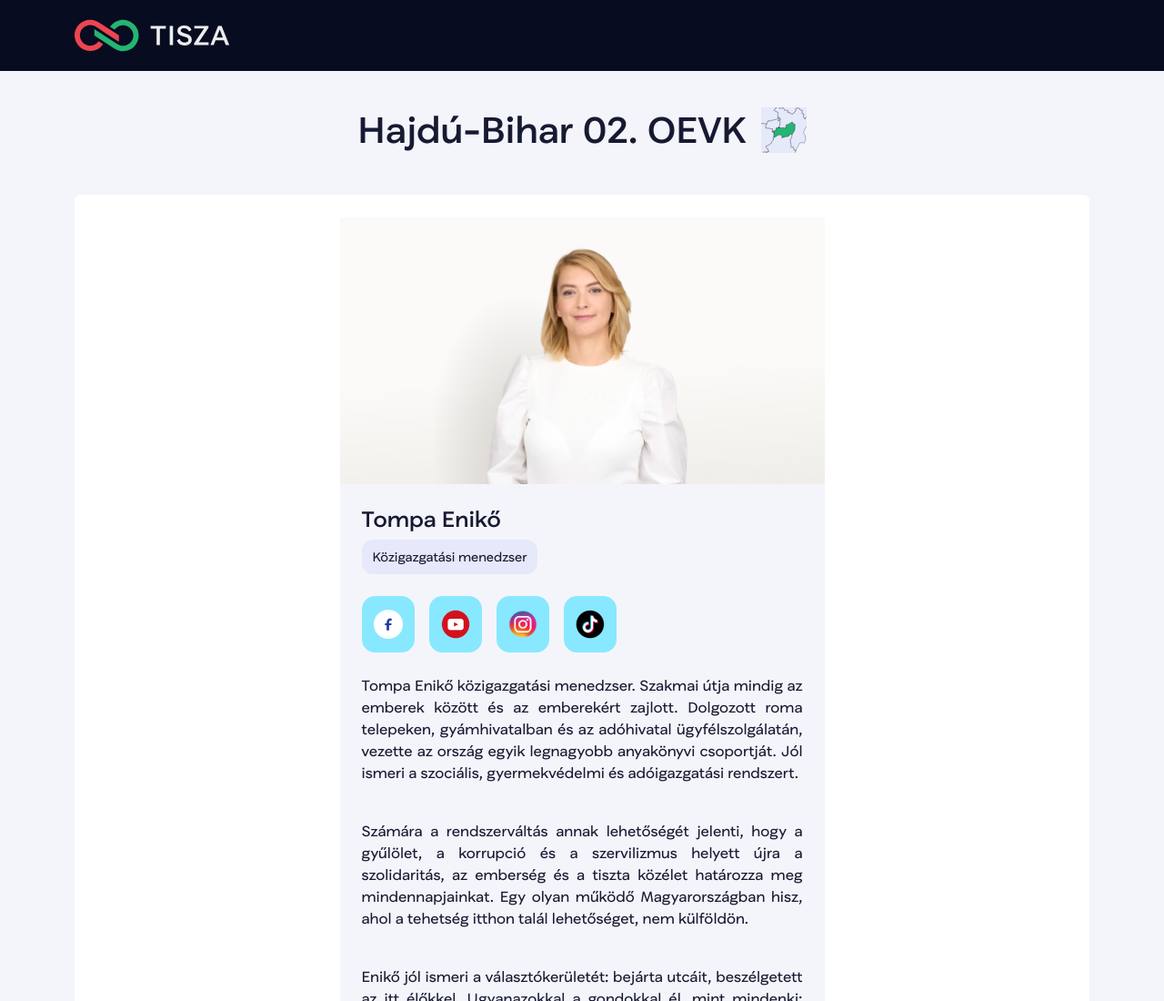
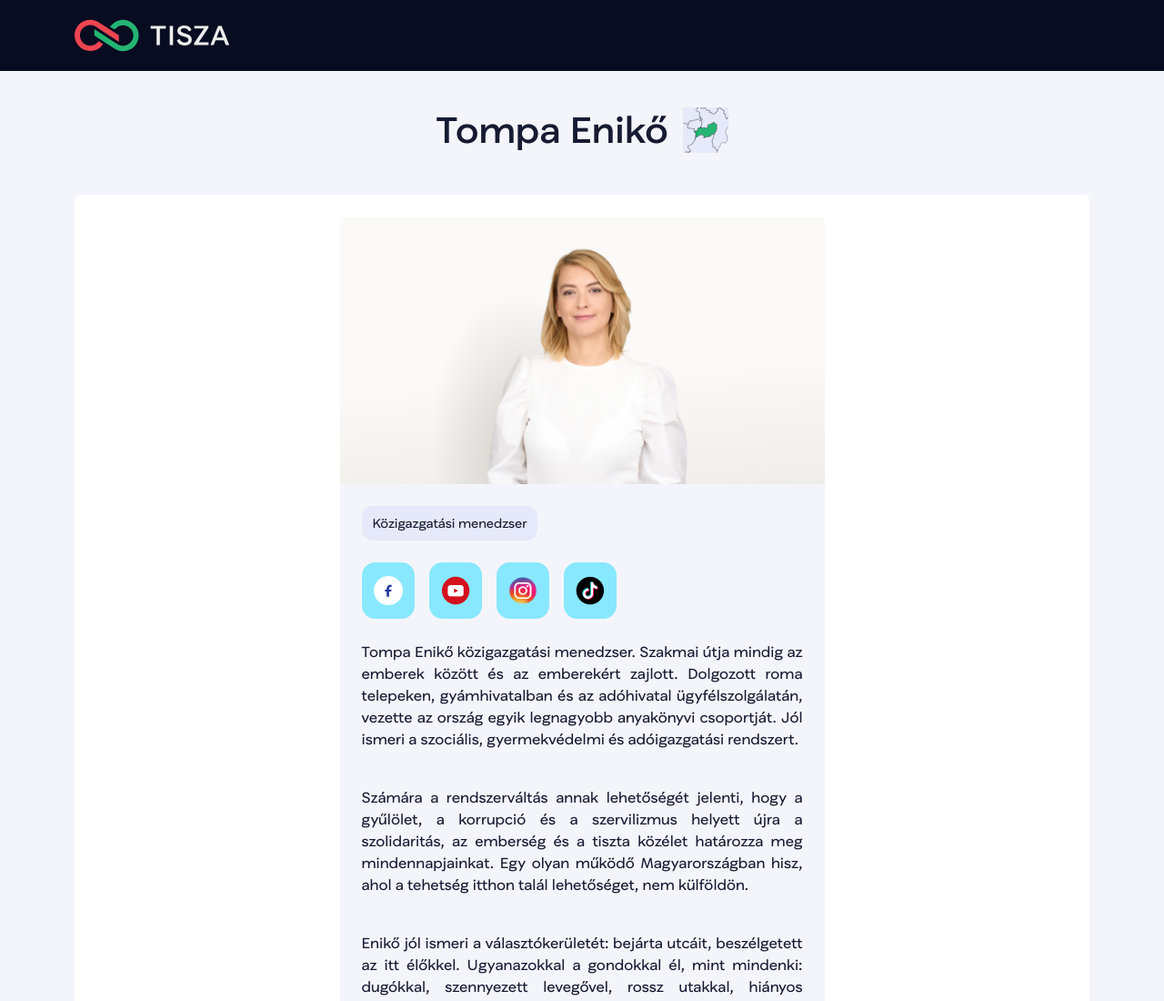
Before and after one commit to erosb/tompaeniko-hu, a website built with Parcel: page src/index.html in a window 1280 px wide. Shown: the top 1100 px of the page at 91% size. Built offline with nearby package versions, Linux system fonts and the light colour scheme.

Commit message:
minor fixes

```diff
--- a/src/index.html
+++ b/src/index.html
@@ -42,7 +42,7 @@
   </nav>
   <main class="container-lg">
     <header class="py-10 d-flex justify-content-center gap-3">
-      <h1 class="text-center">Hajdú-Bihar 02. OEVK</h1>
+      <h1 class="text-center">Tompa Enikő</h1>
       <div class="map-container">
         <div class="map-container-block">
           <div class="map-wrapper">
@@ -216,7 +216,7 @@
             class="w-100 h-100">
         </figure>
         <header class="container-lg my-4 px-4">
-          <h2 class="h4">Tompa Enikő</h2>
+          <!-- <h2 class="h4">Tompa Enikő</h2> -->
           <span class="badge bg-secondary text-dark">Közigazgatási menedzser</span>
         </header>
         <section class="container-lg d-flex flex-column gap-4 px-4">
@@ -269,7 +269,7 @@
             Kiemelt ügynek tartja a szilárd útburkolat, a csatornahálózat és közvilágítás fejlesztését, a felüljárók
             rendbetételét, a kertségek tömegközlekedésének javítását. Fontos számára a buszpályaudvar és a Nagyállomás
             megújítása, valamint a túlzott iparosítás hatásainak mérséklése, elérhető lakhatási programokkal. Ehhez a
-            munkához kéri bizalmat képviselőjelölt-jelöltként.
+            munkához kéri bizalmat képviselőjelöltként.
           </p>
           <a class="btn btn-info btn-enlarge"
               href="https://adomanyozas.magyartisza.hu/c/hajdubihar.02?source=web_aloldal" target="_blank">Tompa Enikő
```
